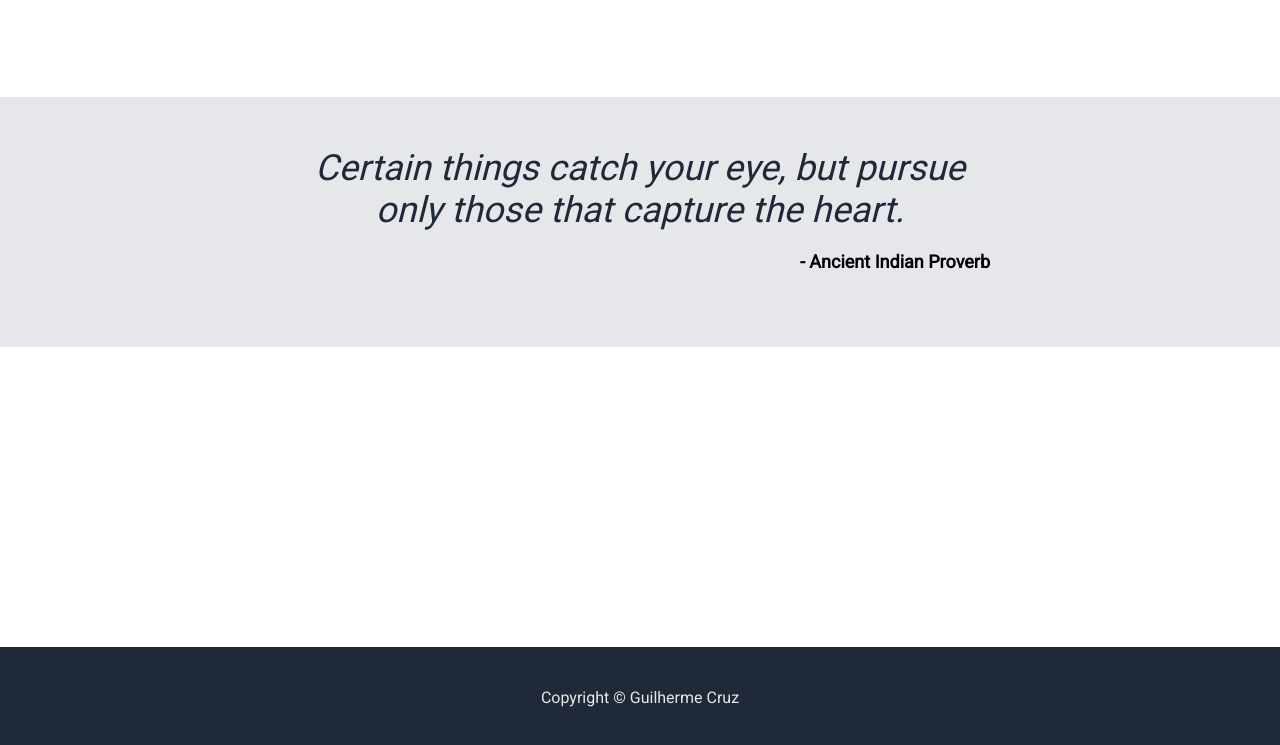
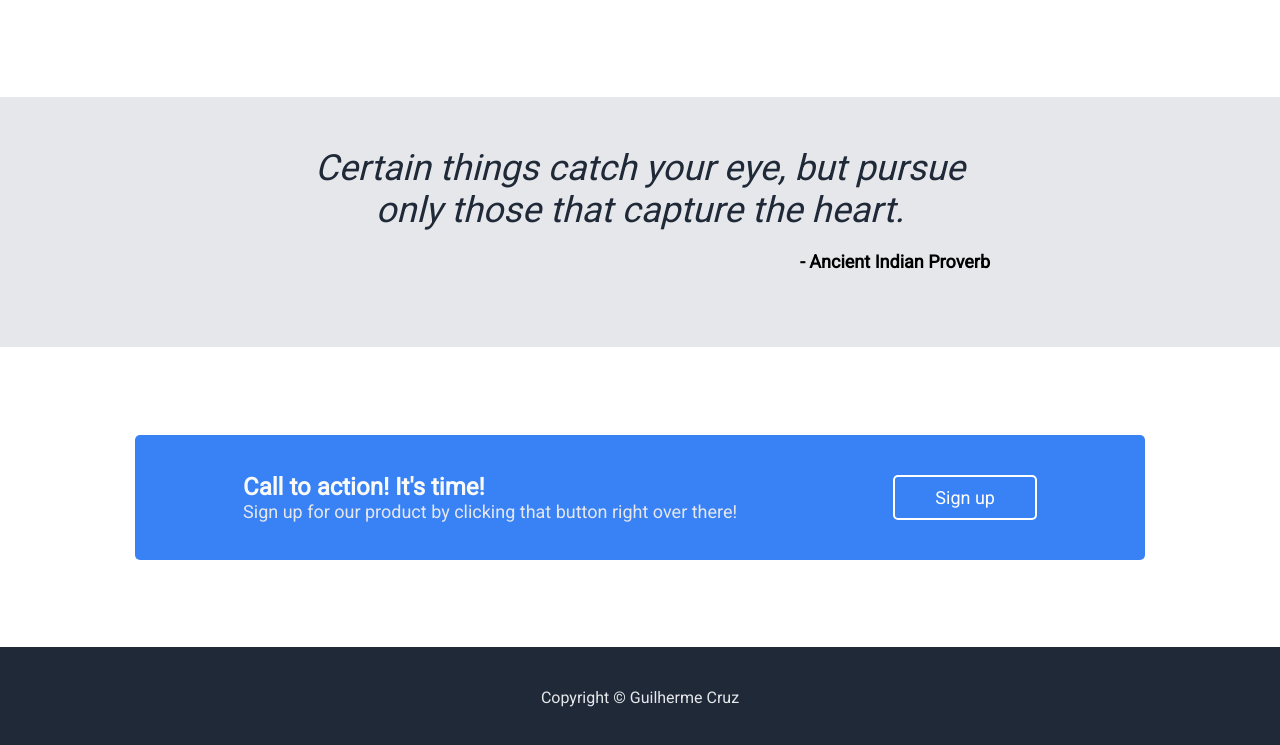
Before and after one commit to Cruz-Guilherme/landing-page-project, a plain HTML site: page index.html in a window 1280 px wide. Shown: the part 892-1637 px from the top of the page. Drawn offline with Linux system fonts and the light colour scheme.

Commit message:
Section 4 creation

```diff
--- a/index.html
+++ b/index.html
@@ -53,7 +53,13 @@
             <p>- Ancient Indian Proverb</p>
         </div>
         <div class="section-4">
-
+            <div class="banner">
+                <div class="banner-text">
+                    <h4>Call to action! It's time!</h4>
+                    <p>Sign up for our product by clicking that button right over there!</p>
+                </div>
+                <button>Sign up</button>
+            </div>
         </div>
 
     </main>
--- a/styles.css
+++ b/styles.css
@@ -146,8 +146,35 @@
 /* ------------------ Section 4 ------------------ */
 .section-4 {
     height: 300px;
+    display: flex;
+    align-items: center;
 }
 
+.banner {
+    display: flex;
+    width: 950px;
+    background-color: #3882f6;
+    border-radius: 5px;
+    margin: 0 auto;
+    padding: 30px;
+    justify-content: space-around;
+    align-items: center;
+
+}
+
+.banner-text h4 {
+    font-size: 24px;
+    font-weight: bold;
+    color: #f9faf8;
+}
+
+.banner-text p {
+    font-size: 18px;
+    color: #e5e7eb;
+}
+.banner button {
+    border: 2px solid white;
+}
 /* ------------------ Footer ------------------ */
 .footer {
     display: flex;
```
